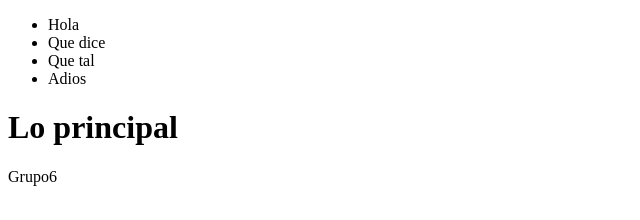
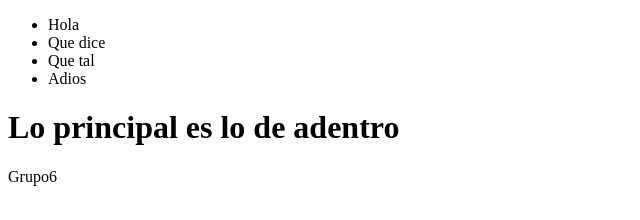
Before and after one commit to duermomal/grupal6, a plain HTML site: page index.html in a window 1280 px wide. Shown: the whole page, without its empty margins (0-640 px from the left). Drawn offline with Linux system fonts and the light colour scheme.

Commit message:
loprincipal

```diff
--- a/index.html
+++ b/index.html
@@ -17,7 +17,7 @@
     </nav>
 </header>
 <main>
-    <h1>Lo principal</h1>
+    <h1>Lo principal es lo de adentro</h1>
 </main>
 <footer>Grupo6</footer>
 <body>
```
